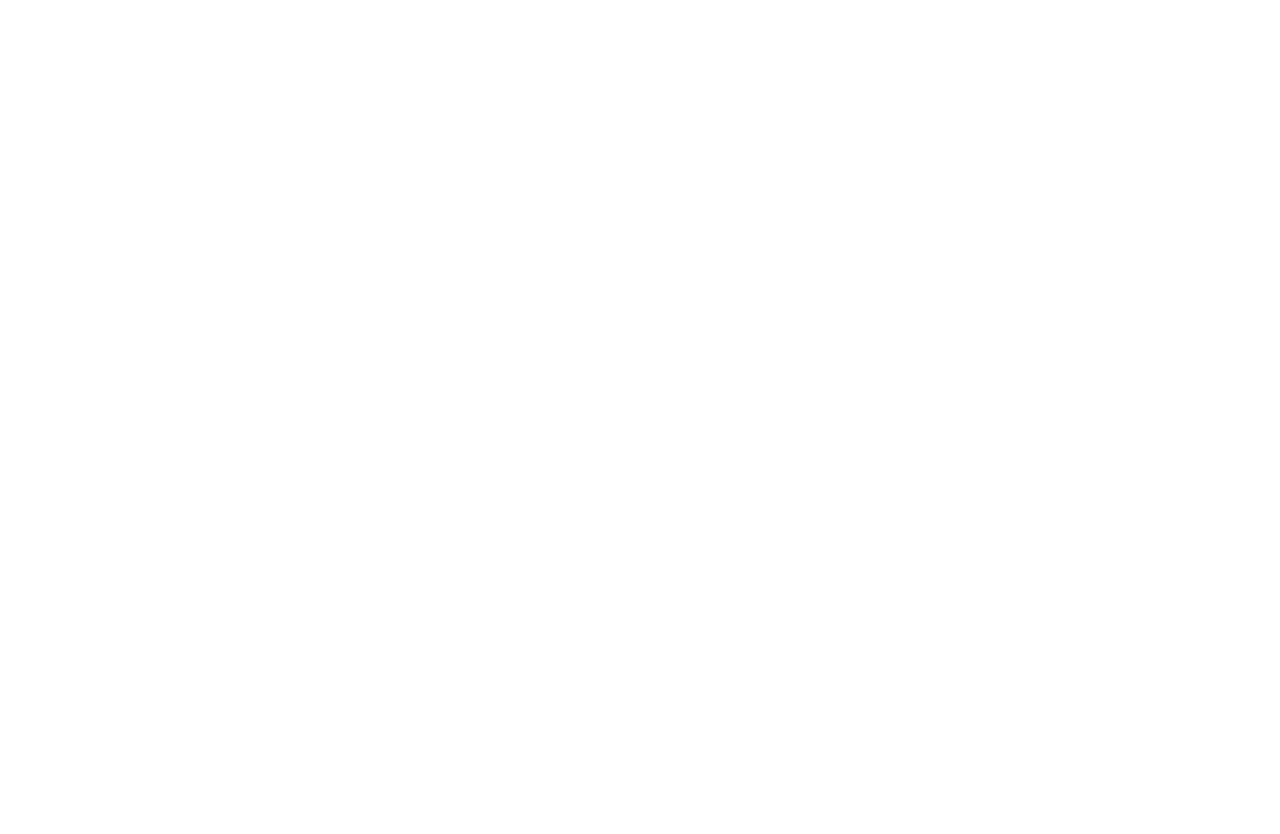
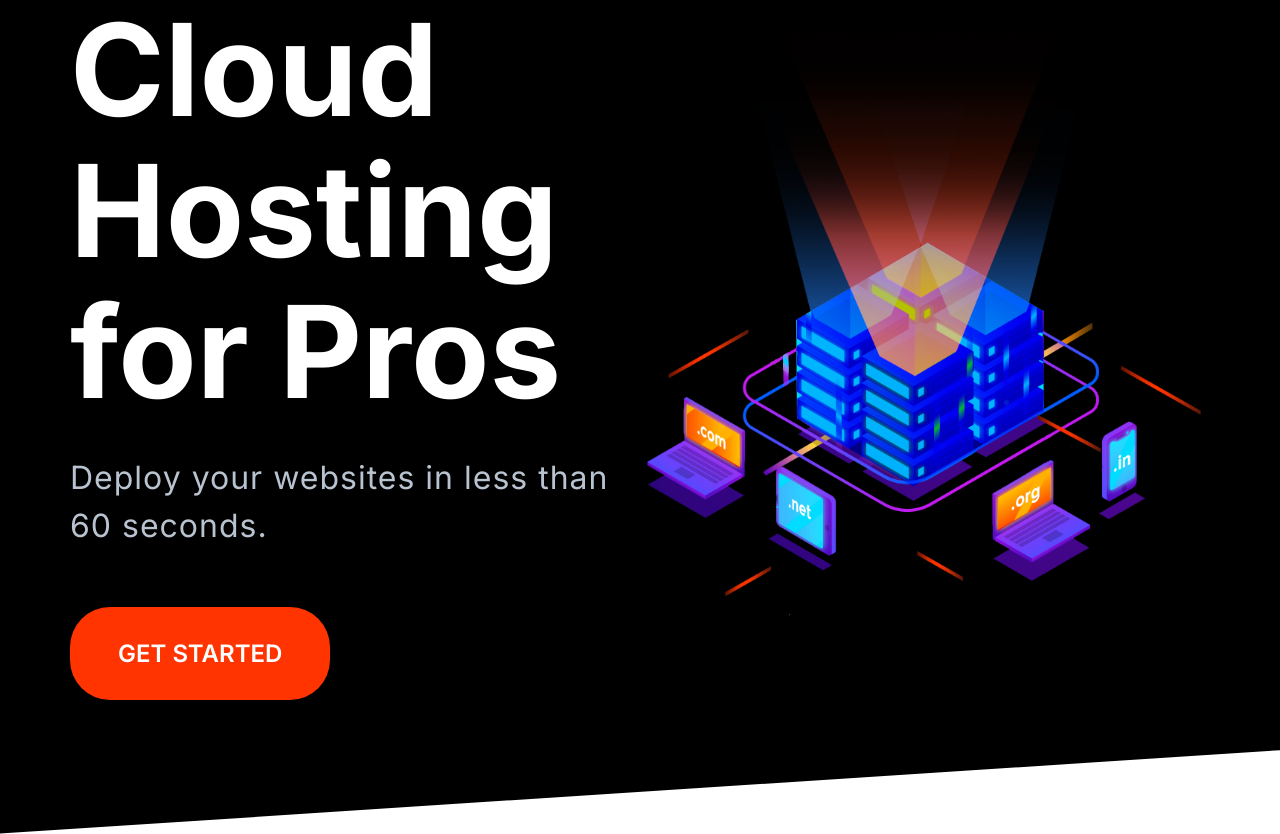
Before and after one commit to philiphbk/moshify, a plain HTML site: page index.html in a window 1280 px wide. Before the commit the page ends 800 px from the top, so only its background shows below. Drawn offline with Linux system fonts and the light colour scheme.

Commit message:
Define Hero Component.

```diff
--- a/css/styles.css
+++ b/css/styles.css
@@ -33,6 +33,7 @@ h2,
 h3 {
   color: var(--color-headings);
   margin-bottom: 1rem;
+  line-height: 1.1;
 }
 
 h1 {
@@ -334,11 +335,11 @@ a {
   background: #02cdf1;
 }
 
-/* @media screen and (min-width: 375px) {
+@media screen and (min-width: 375px) {
   .card__body {
     font-size: 0.5rem;
   }
-} */
+}
 
 /* Plans */
 .plan__name {
@@ -647,3 +648,30 @@ a {
     border: 0;
   }
 }
+
+/* Hero */
+.hero {
+  clip-path: polygon(0% 0%, 100% 0%, 100% 90%, 0% 100%);
+}
+
+.hero__tagline {
+  font-size: 2rem;
+  color: #b9c3cf;
+  letter-spacing: 1px;
+  margin: 2rem 0 5rem;
+}
+
+.hero__image {
+  width: 100%;
+}
+
+@media screen and (min-width: 768px) {
+  .hero {
+    padding-top: 0;
+  }
+
+  .hero__content {
+    text-align: left;
+    align-self: center;
+  }
+}
--- a/index.html
+++ b/index.html
@@ -15,7 +15,16 @@
     <link rel="stylesheet" href="css/styles.css" />
   </head>
   <body>
-
+    <section class="block block--dark block--skewed-left hero">
+      <div class="container grid grid--1x2">
+        <header class="block__header hero__content">
+          <h1 class="block__heading">Cloud Hosting for Pros</h1>
+          <p class="hero__tagline">Deploy your websites in less than 60 seconds.</p>
+          <a href="" class="btn btn--accent btn--stretched">Get Started</a>
+        </header>
+        <img class="hero__image" src="images/banner.png" alt="">
+      </div>
+    </section>
     <script src="js/main.js"></script>
   </body>
 </html>
```
Also changed, not shown: components/hero.html (added, +10 -0 lines).
